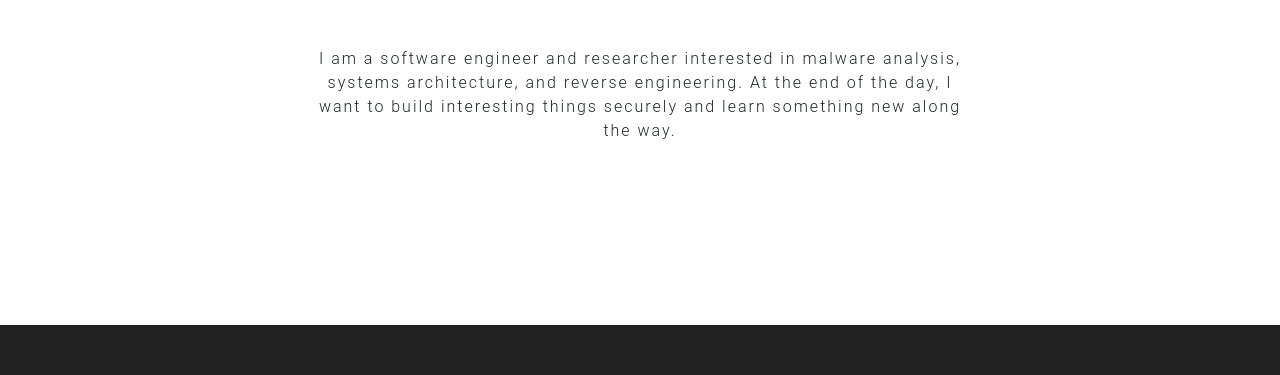
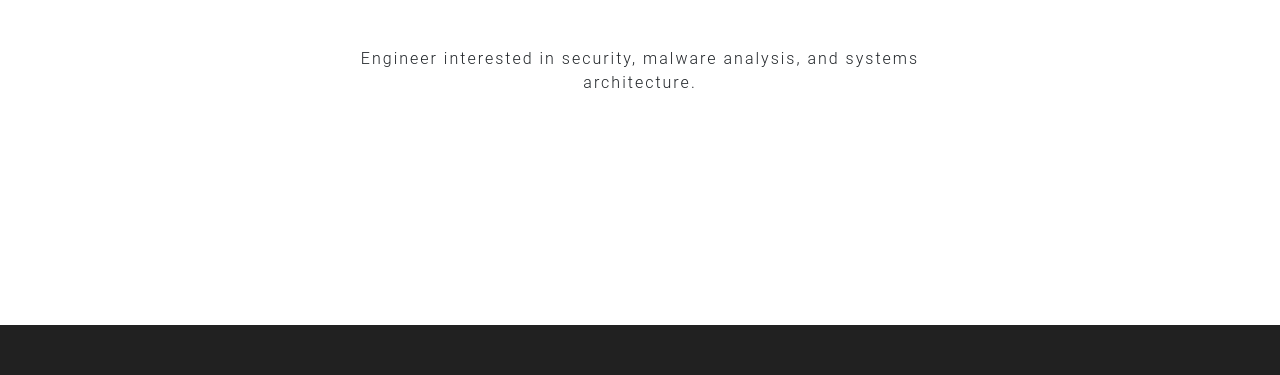
Before and after one commit to miro5460/miro5460.github.io, a plain HTML site: page index.html in a window 1280 px wide. Shown: the part 307-682 px from the top of the page. Drawn offline with nearby package versions, Linux system fonts and the light colour scheme.

Commit message:
updated intro byline

```diff
--- a/index.html
+++ b/index.html
@@ -45,7 +45,7 @@
 		<div class="container-fluid" style="margin-top:200px; margin-bottom:50px"    >
             <div class="wrapper fade-in" id="test" style="text-align:center">
                 <h1 style="letter-spacing:12px">Michael Robinson</h1>
-                <p style="letter-spacing:2px; margin-top:50px; margin-bottom:150px; margin-left:300px; margin-right:300px">I am a software engineer and researcher interested in malware analysis, systems architecture, and reverse engineering. At the end of the day, I want to build interesting things securely and learn something new along the way.</p>
+                <p style="letter-spacing:2px; margin-top:50px; margin-bottom:150px; margin-left:300px; margin-right:300px">Engineer interested in security, malware analysis, and systems architecture.</p>
             </div>
         </div>
 
```
